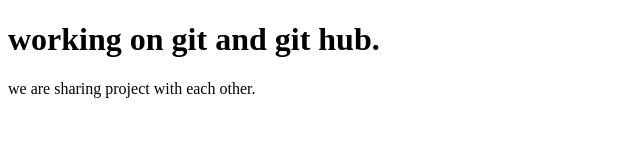
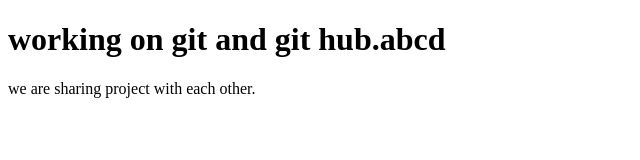
Before and after one commit to Ayush123-e/collaborators, a plain HTML site: page index.html in a window 1280 px wide. Shown: the whole page, without its empty margins (0-640 px from the left). Drawn offline with Linux system fonts and the light colour scheme.

Commit message:
index.html

```diff
--- a/index.html
+++ b/index.html
@@ -7,7 +7,7 @@
     <link rel="stylesheet" href="index.css">
 </head>
 <body>
-    <h1>working on git and git hub.</h1>
+    <h1>working on git and git hub.abcd</h1>
     <p>we are sharing project with each other.</p>
 
 </body>
```
